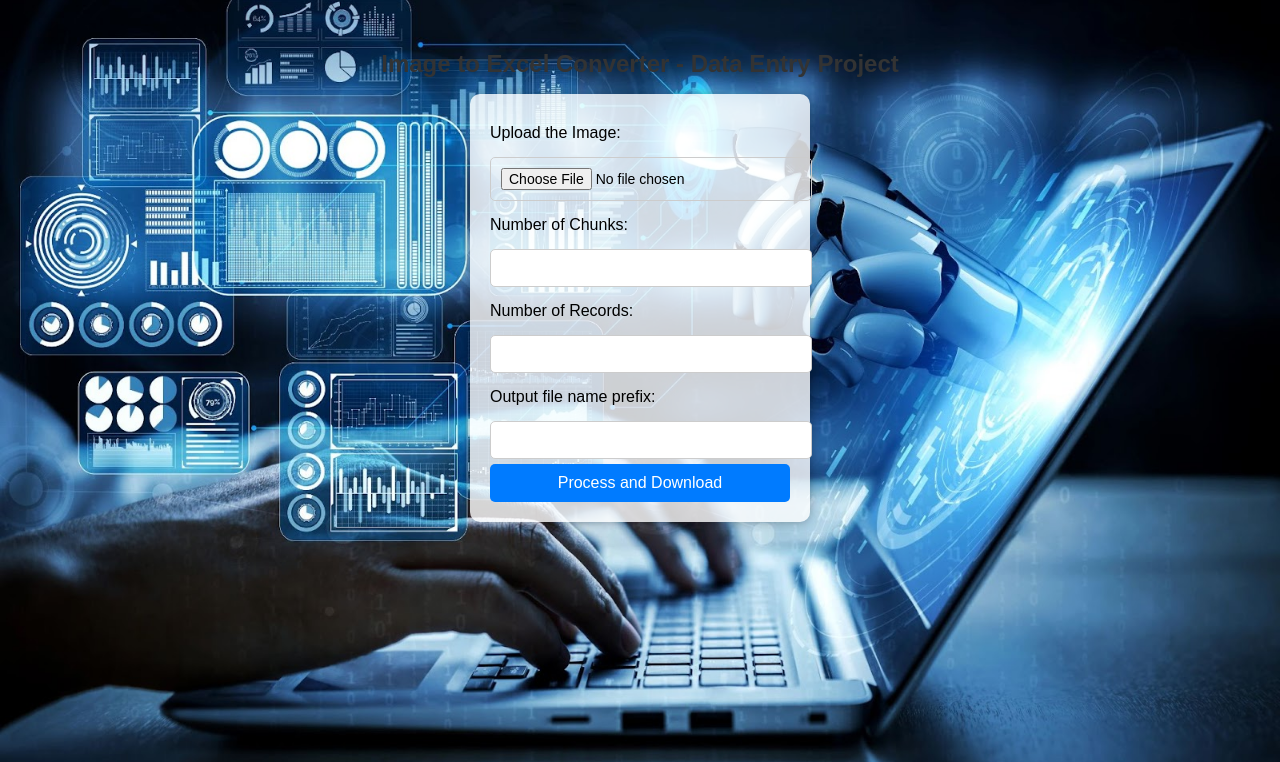
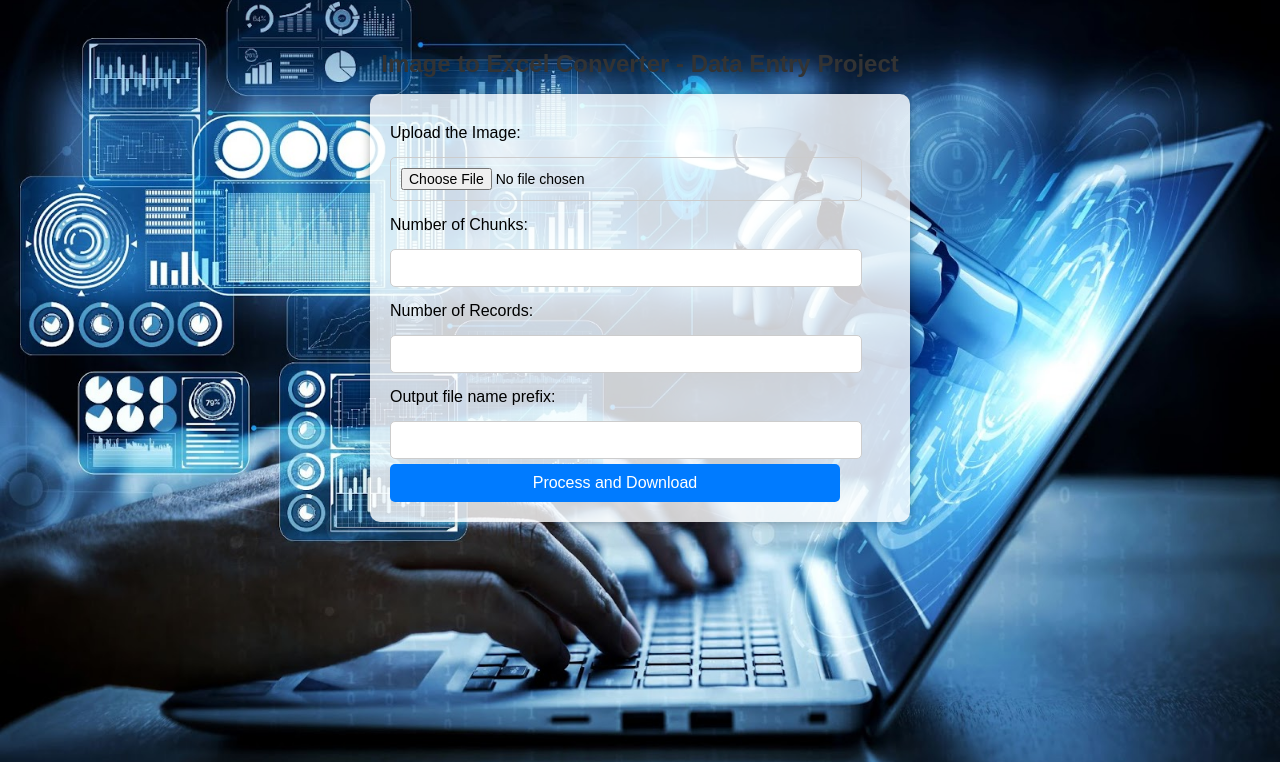
Before and after one commit to teja275/vfly_dataentry, a Flask app: page / in a window 1280 px wide. Shown: the top 762 px of the page. Run offline with Flask 3, Linux system fonts and the light colour scheme.

Commit message:
Made some aesthetic changes to the html page

```diff
--- a/templates/upload_form.html
+++ b/templates/upload_form.html
@@ -20,7 +20,7 @@
         }
 
         form {
-            width: 300px;
+            width: 500px;
             margin: 0 auto;
             padding: 20px;
             background: rgba(255, 255, 255, 0.8);
@@ -35,7 +35,7 @@
         }
 
         input[type="file"], input[type="number"], input[type="text"] {
-            width: 100%;
+            width: 90%;
             padding: 10px;
             margin: 5px 0;
             border: 1px solid #ccc;
@@ -44,7 +44,7 @@
         }
 
         input[type="submit"] {
-            width: 100%;
+            width: 90%;
             padding: 10px;
             background: #007bff;
             color: #fff;
```
